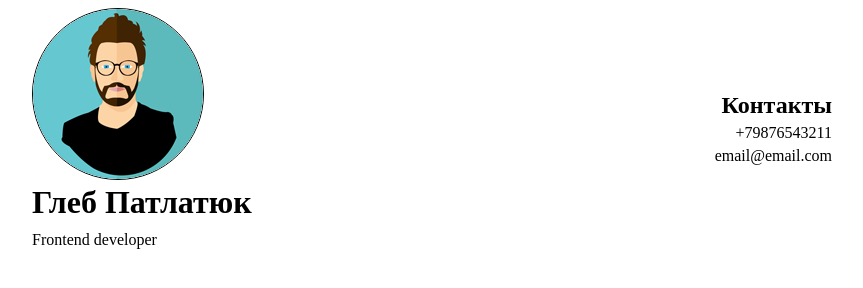
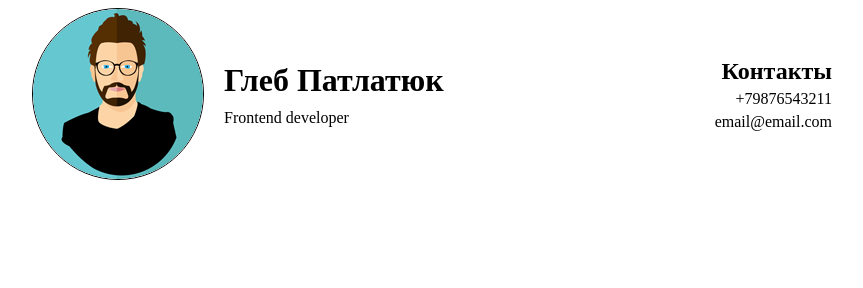
Before and after one commit to DarkDreamerd/resume, a plain HTML site: page index.html in a window 1280 px wide. Shown: the whole page, without its empty margins (208-1071 px from the left). Drawn offline with Linux system fonts and the light colour scheme.

Commit message:
- centered name and rank

```diff
--- a/style.css
+++ b/style.css
@@ -19,6 +19,9 @@ h1, h2 {
     margin: 0;
 }
 
+.leftside {
+    display: flex;
+}
 .tik {
     display: flex;
     flex-direction: column;
```
